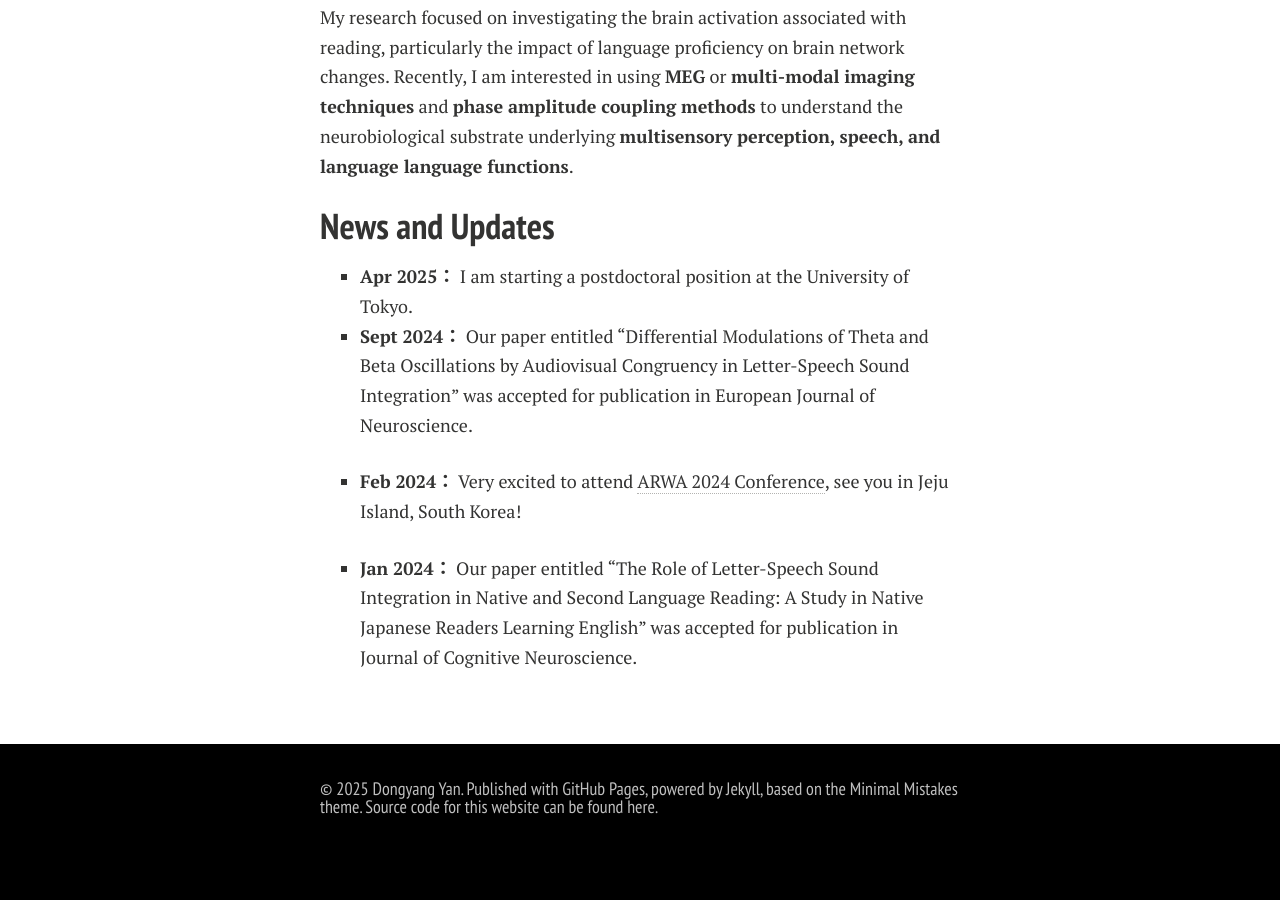
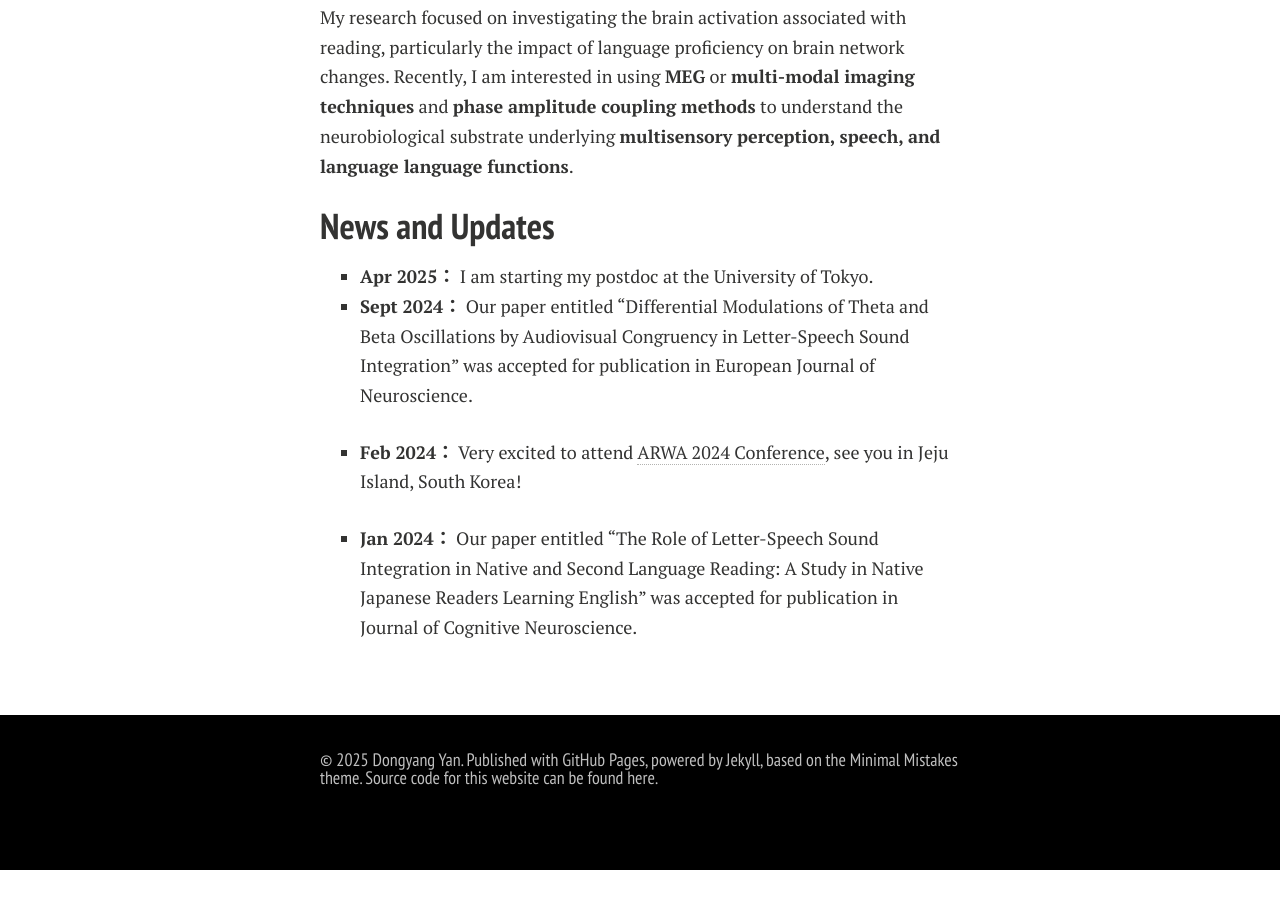
Before and after one commit to ydyxj/ydyxj.github.io, a Jekyll site: the page built from index.md, in a window 1280 px wide and 900 px high, scrolled down 972 px. Built offline with Jekyll 4.4.1, drawn with Linux system fonts in a browser that asks for light colours; nearby versions of some CDN libraries; comment, search, counter and statistics services are not loaded; a style sheet for code colours, icons or effects is not loaded; our own code applies the rules of GitHub Pages for plain Markdown files; after the commit the page ends 1842 px from its top, so only the background shows below that.

Commit message:
Add files via upload

```diff
--- a/index.md
+++ b/index.md
@@ -20,7 +20,7 @@ Thank you for visiting my website.
 
  **Sep 2014 - Jan 2016:** University of York (MA)
 
-**Sep 2010 - Jul 2014:** Zhengzhou University (BA)
+ **Sep 2010 - Jul 2014:** Zhengzhou University (BA)
 
 
 
@@ -40,7 +40,7 @@ My research focused on investigating the brain activation associated with readin
 
 
 ## News and Updates
-- **Apr 2025：** I am starting a postdoctoral position at the University of Tokyo.
+- **Apr 2025：** I am starting my postdoc at the University of Tokyo.
 - **Sept 2024：** Our paper entitled “Differential Modulations of Theta and Beta Oscillations by Audiovisual Congruency in Letter-Speech Sound Integration” was accepted for publication in European Journal of Neuroscience.
 
 - **Feb 2024：** Very excited to attend [ARWA 2024 Conference](https://www.arwasia.org/arwa-2024), see you in Jeju Island, South Korea!
```
